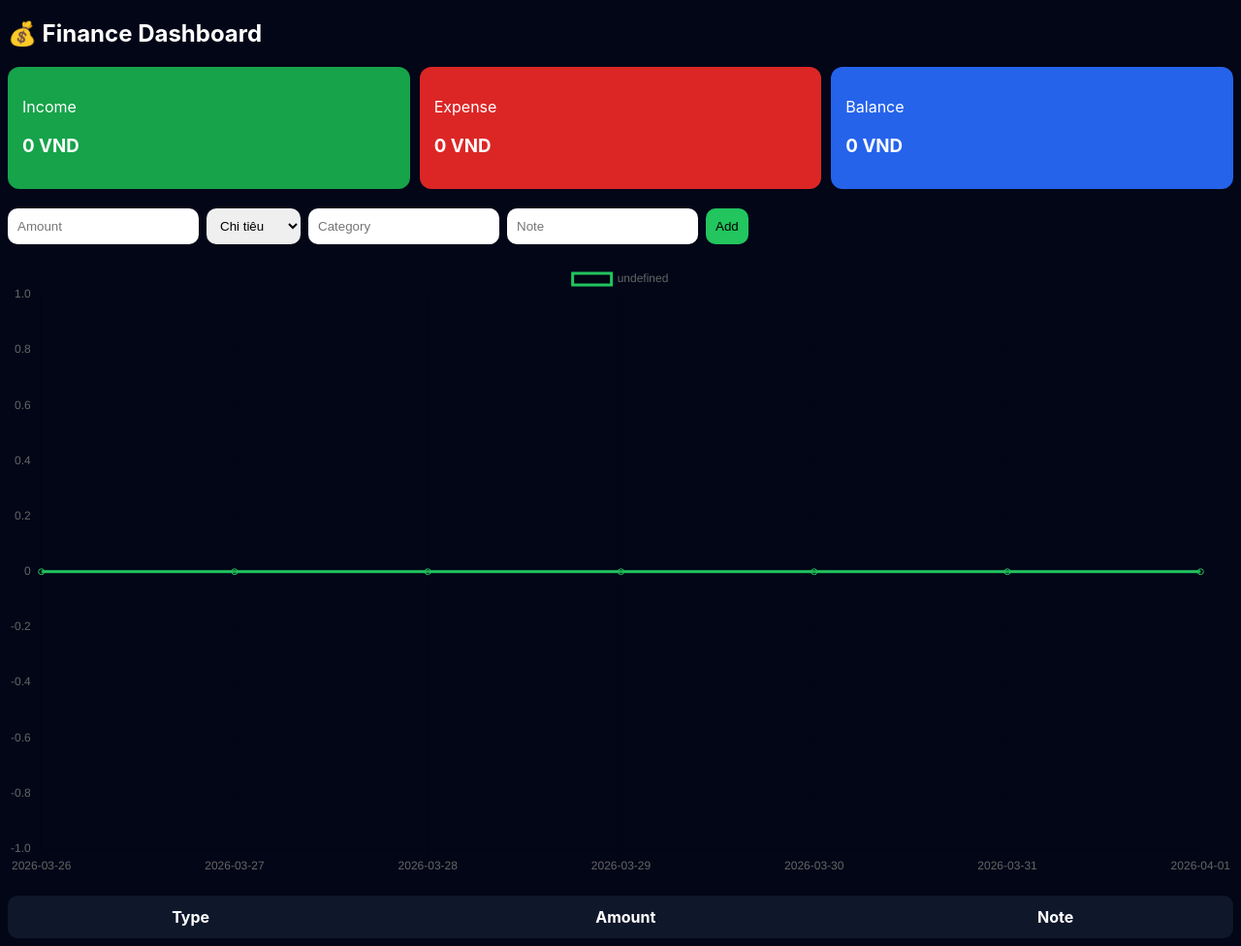
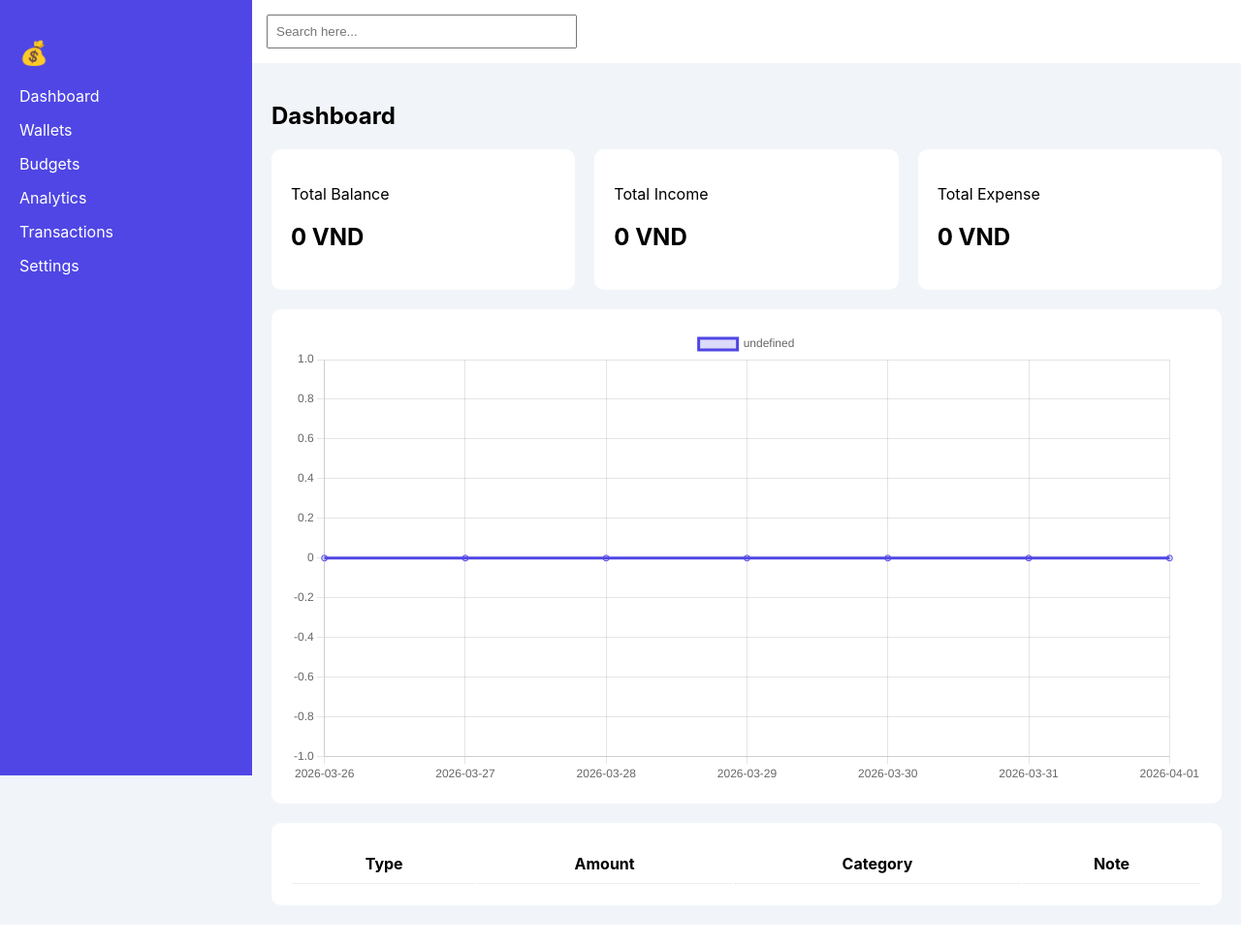
Before and after one commit to lamm314/expense_app, a Flask app: page / in a window 1280 px wide. Shown: the whole page at 97% size. After the commit the page ends 954 px from the top, so only its background shows below. Run offline with Flask 3, Linux system fonts and the light colour scheme; data that the repository does not hold is empty.

Commit message:
full dashboard UI

```diff
--- a/static/style.css
+++ b/static/style.css
@@ -1,50 +1,96 @@
 body {
+    margin: 0;
     font-family: -apple-system;
-    background: #020617;
-    color: white;
+    background: #f1f5f9;
 }
 
+/* LAYOUT */
+.app {
+    display: flex;
+    height: 100vh;
+}
+
+/* SIDEBAR */
+.sidebar {
+    width: 220px;
+    background: #4f46e5;
+    color: white;
+    padding: 20px;
+}
+
+.sidebar ul {
+    list-style: none;
+    padding: 0;
+    margin-top: 20px;
+}
+
+.sidebar li {
+    margin: 15px 0;
+}
+
+.sidebar a {
+    color: white;
+    text-decoration: none;
+}
+
+/* MAIN */
+.main {
+    flex: 1;
+}
+
+.topbar {
+    background: white;
+    padding: 15px;
+}
+
+.topbar input {
+    padding: 8px;
+    width: 300px;
+}
+
+/* CONTENT */
+.content {
+    padding: 20px;
+}
+
+.title {
+    margin-bottom: 20px;
+}
+
+/* CARDS */
 .cards {
     display: flex;
-    gap: 10px;
+    gap: 20px;
 }
 
 .card {
     flex: 1;
-    padding: 15px;
-    border-radius: 12px;
+    background: white;
+    padding: 20px;
+    border-radius: 10px;
 }
 
-.green { background: #16a34a; }
-.red { background: #dc2626; }
-.blue { background: #2563eb; }
-
-.form {
-    display: flex;
-    gap: 8px;
-    margin: 20px 0;
+/* CHART */
+.chart-box {
+    background: white;
+    margin-top: 20px;
+    padding: 20px;
+    border-radius: 10px;
 }
 
-.form input, .form select {
-    padding: 10px;
-    border-radius: 10px;
-    border: none;
-}
-
-.form button {
-    background: #22c55e;
-    border: none;
-    padding: 10px;
+/* TABLE */
+.table-box {
+    background: white;
+    margin-top: 20px;
+    padding: 20px;
     border-radius: 10px;
 }
 
 table {
     width: 100%;
-    margin-top: 20px;
-    background: #0f172a;
-    border-radius: 10px;
 }
 
-td, th {
+th, td {
     padding: 10px;
+    border-bottom: 1px solid #eee;
 }
--- a/templates/index.html
+++ b/templates/index.html
@@ -1,49 +1,39 @@
 {% extends "layout.html" %}
 {% block content %}
 
-<div class="top">
-    <h2>💰 Finance Dashboard</h2>
+<h2 class="title">Dashboard</h2>
 
-    <div class="cards">
-        <div class="card green">
-            <p>Income</p>
-            <h3>{{ total_income }} VND</h3>
-        </div>
+<div class="cards">
 
-        <div class="card red">
-            <p>Expense</p>
-            <h3>{{ total_expense }} VND</h3>
-        </div>
+    <div class="card">
+        <p>Total Balance</p>
+        <h2>{{ balance }} VND</h2>
+    </div>
 
-        <div class="card blue">
-            <p>Balance</p>
-            <h3>{{ balance }} VND</h3>
-        </div>
+    <div class="card">
+        <p>Total Income</p>
+        <h2>{{ total_income }} VND</h2>
     </div>
+
+    <div class="card">
+        <p>Total Expense</p>
+        <h2>{{ total_expense }} VND</h2>
+    </div>
+
 </div>
 
-<!-- FORM -->
-<form action="/add" method="post" class="form">
-    <input name="amount" placeholder="Amount" required>
-
-    <select name="type">
-        <option value="expense">Chi tiêu</option>
-        <option value="income">Thu nhập</option>
-    </select>
-
-    <input name="category" placeholder="Category">
-    <input name="note" placeholder="Note">
-    <button>Add</button>
-</form>
-
 <!-- CHART -->
-<canvas id="chart"></canvas>
+<div class="chart-box">
+    <canvas id="chart"></canvas>
+</div>
 
 <!-- TABLE -->
+<div class="table-box">
 <table>
 <tr>
     <th>Type</th>
     <th>Amount</th>
+    <th>Category</th>
     <th>Note</th>
 </tr>
 
@@ -51,10 +41,12 @@
 <tr>
     <td>{{ t.type }}</td>
     <td>{{ t.amount }}</td>
+    <td>{{ t.category }}</td>
     <td>{{ t.note }}</td>
 </tr>
 {% endfor %}
 </table>
+</div>
 
 <script>
 new Chart(document.getElementById("chart"), {
@@ -63,7 +55,9 @@ new Chart(document.getElementById("chart"), {
         labels: {{ chart_labels|tojson }},
         datasets: [{
             data: {{ chart_values|tojson }},
-            borderColor: "#22c55e",
+            borderColor: "#4f46e5",
+            backgroundColor: "rgba(79,70,229,0.2)",
+            fill: true,
             tension: 0.4
         }]
     }
--- a/templates/layout.html
+++ b/templates/layout.html
@@ -2,15 +2,42 @@
 <html>
 <head>
 <meta name="viewport" content="width=device-width, initial-scale=1.0">
-<title>Expense App</title>
+<title>Finance App</title>
+
 <link rel="stylesheet" href="/static/style.css">
-
 <script src="https://cdn.jsdelivr.net/npm/chart.js"></script>
 </head>
+
 <body>
 
-<div class="container">
-    {% block content %}{% endblock %}
+<div class="app">
+
+    <!-- SIDEBAR -->
+    <div class="sidebar">
+        <h2>💰</h2>
+        <ul>
+            <li><a href="/">Dashboard</a></li>
+            <li><a href="#">Wallets</a></li>
+            <li><a href="#">Budgets</a></li>
+            <li><a href="#">Analytics</a></li>
+            <li><a href="#">Transactions</a></li>
+            <li><a href="#">Settings</a></li>
+        </ul>
+    </div>
+
+    <!-- MAIN -->
+    <div class="main">
+
+        <div class="topbar">
+            <input placeholder="Search here..." />
+        </div>
+
+        <div class="content">
+            {% block content %}{% endblock %}
+        </div>
+
+    </div>
+
 </div>
 
 </body>
```
